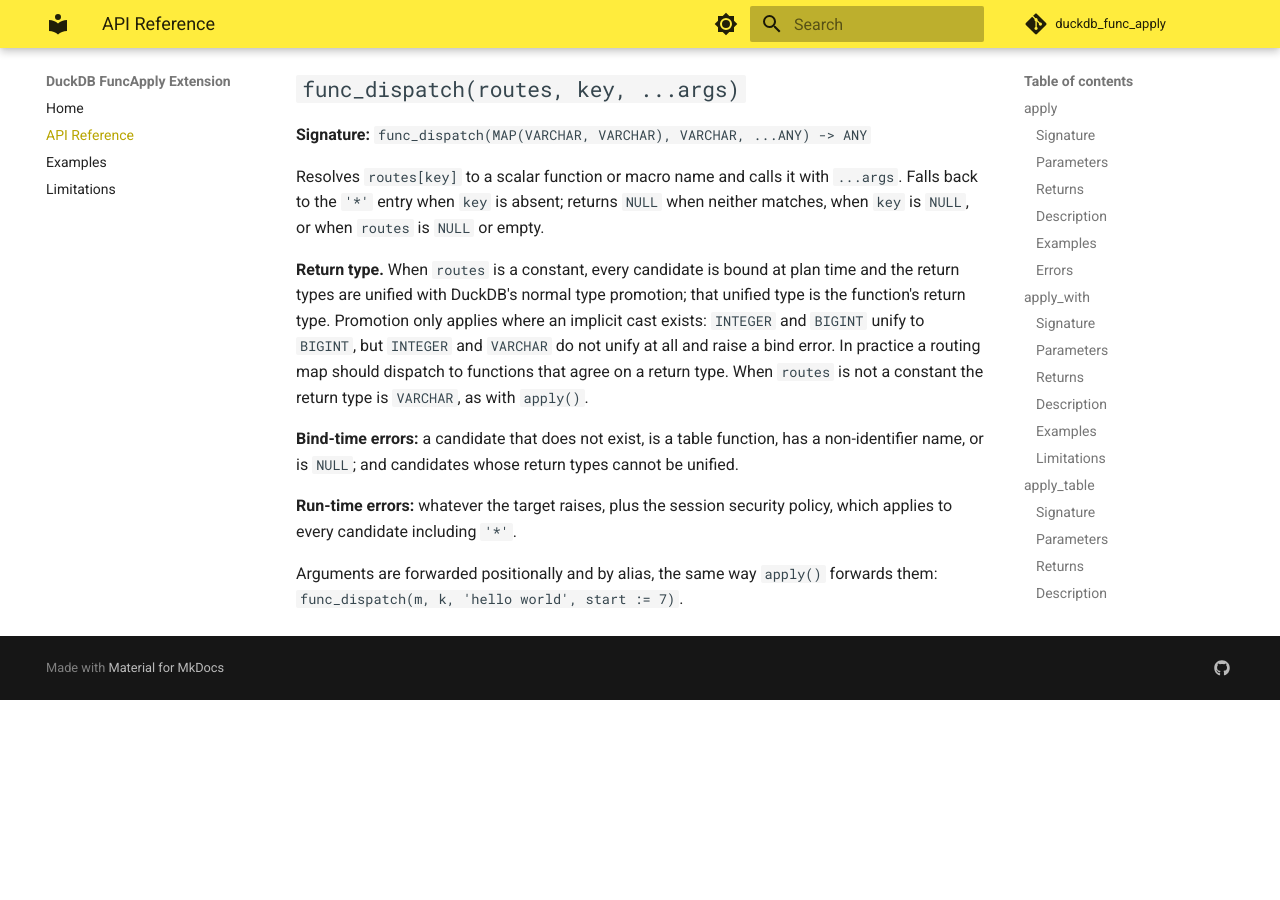
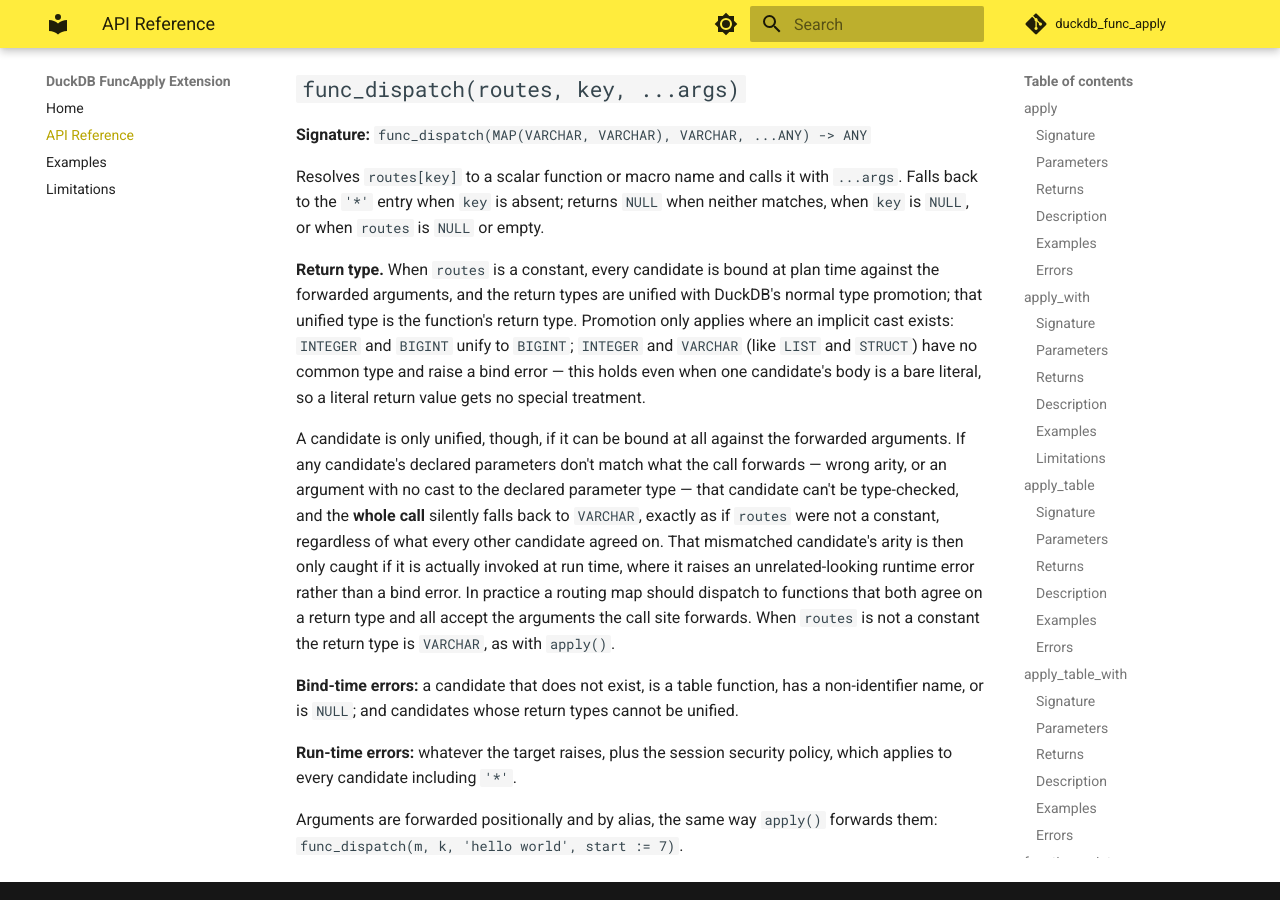
Before and after one commit to teaguesterling/duckdb_func_apply, an MkDocs documentation site: the page built from docs/api.md, in a window 1280 px wide and 900 px high, scrolled down 14090 px. Built offline with MkDocs 1.6.1 and Material for MkDocs 9.7.7, drawn with Linux system fonts in a browser that asks for light colours; comment, search, counter and statistics services are not loaded; before the commit the page ends 14790 px from its top, so only the background shows below that.

Commit message:
docs: fix round 1 — correct the func_dispatch VARCHAR-fallback claim
The review's repro (literal-bodied candidate silently stringifying) is
real, but its explanation was wrong: it isn't that a bare literal absorbs
into another candidate's type via implicit casts. Measured directly, the
cause is an arity mismatch — a candidate whose declared parameters don't
match the forwarded arguments can't be type-checked at all, so the whole
call falls back to VARCHAR regardless of what any other candidate's return
type is, and that candidate's arity is only caught at actual invocation, as
a runtime error. Matching arities raise the documented clean bind error
even when one candidate's body is a literal — confirmed in both directions,
and confirmed that the review's own proposed "control" exhibits the same
fallback under the same conditions.

Documents the verified mechanism in docs/api.md and README.md, pins both
the fallback and the discriminating control in
test/sql/func_dispatch_typing.test, and adds the missing `LOAD urlpattern;`
to README's func_dispatch example.

Co-Authored-By: Claude Sonnet 5 <noreply@anthropic.com>
Claude-Session: https://claude.ai/code/session_01XoHU19qnngy1CJnXyX1csz

```diff
--- a/docs/api.md
+++ b/docs/api.md
@@ -653,12 +653,25 @@ Resolves `routes[key]` to a scalar function or macro name and calls it with
 when neither matches, when `key` is `NULL`, or when `routes` is `NULL` or empty.
 
 **Return type.** When `routes` is a constant, every candidate is bound at plan
-time and the return types are unified with DuckDB's normal type promotion; that
-unified type is the function's return type. Promotion only applies where an
-implicit cast exists: `INTEGER` and `BIGINT` unify to `BIGINT`, but `INTEGER` and
-`VARCHAR` do not unify at all and raise a bind error. In practice a routing map
-should dispatch to functions that agree on a return type. When `routes` is not a constant the
-return type is `VARCHAR`, as with `apply()`.
+time against the forwarded arguments, and the return types are unified with
+DuckDB's normal type promotion; that unified type is the function's return
+type. Promotion only applies where an implicit cast exists: `INTEGER` and
+`BIGINT` unify to `BIGINT`; `INTEGER` and `VARCHAR` (like `LIST` and `STRUCT`)
+have no common type and raise a bind error — this holds even when one
+candidate's body is a bare literal, so a literal return value gets no special
+treatment.
+
+A candidate is only unified, though, if it can be bound at all against the
+forwarded arguments. If any candidate's declared parameters don't match what
+the call forwards — wrong arity, or an argument with no cast to the declared
+parameter type — that candidate can't be type-checked, and the **whole call**
+silently falls back to `VARCHAR`, exactly as if `routes` were not a constant,
+regardless of what every other candidate agreed on. That mismatched
+candidate's arity is then only caught if it is actually invoked at run time,
+where it raises an unrelated-looking runtime error rather than a bind error.
+In practice a routing map should dispatch to functions that both agree on a
+return type and all accept the arguments the call site forwards. When
+`routes` is not a constant the return type is `VARCHAR`, as with `apply()`.
 
 **Bind-time errors:** a candidate that does not exist, is a table function, has
 a non-identifier name, or is `NULL`; and candidates whose return types cannot be
```
Also changed, not shown: README.md (+4 -1 lines), 1 other file.
